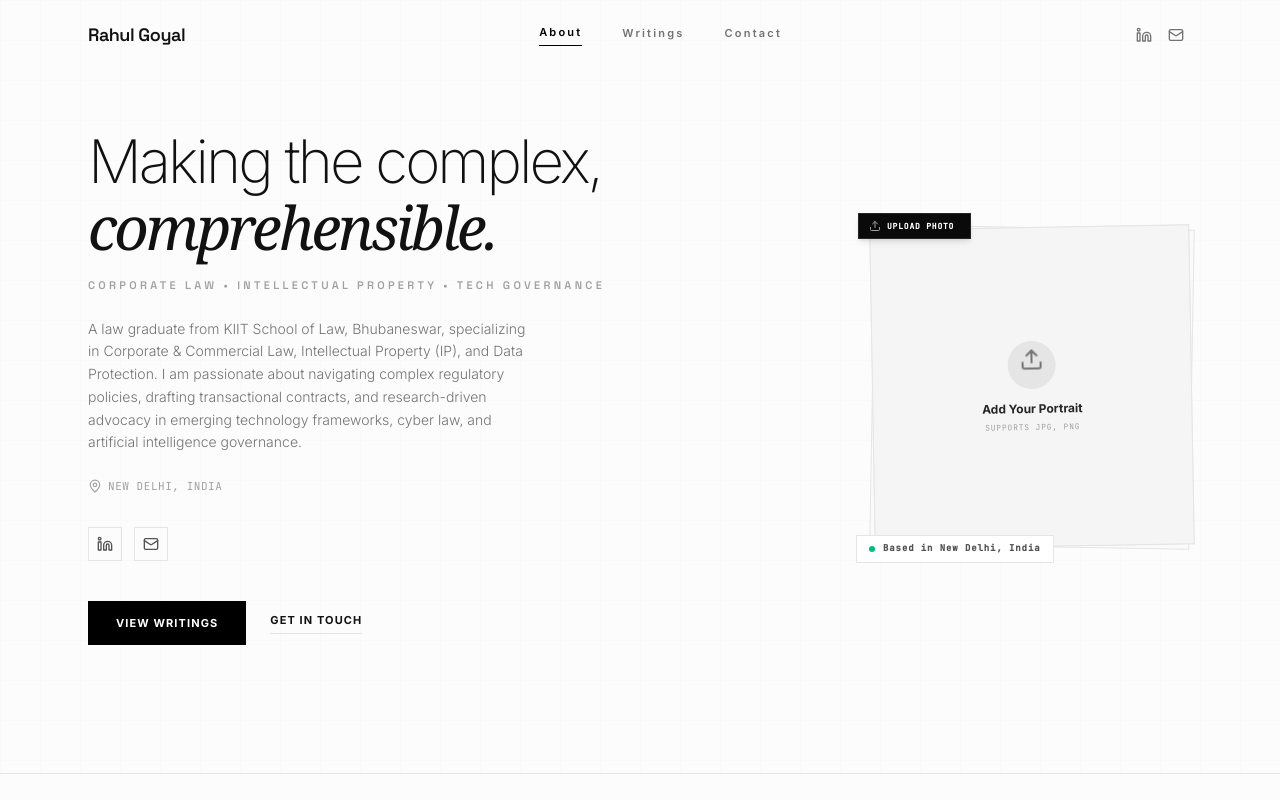
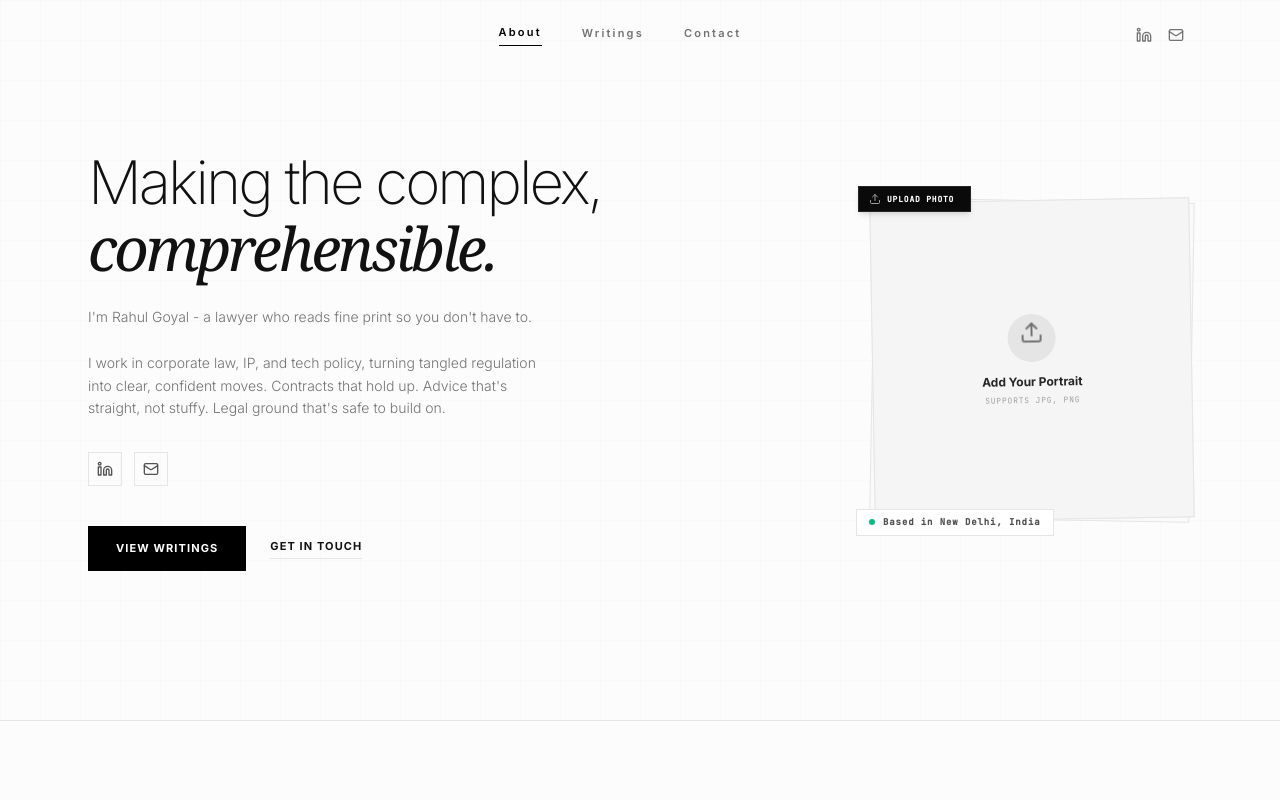
Before and after one commit to rahulgoyal234/personal-brand-rahul-goyal, a React (Vite) app: page / in a window 1280 px wide. Shown: the top 800 px of the page. Built offline with nearby package versions, Linux system fonts and the light colour scheme; a web font is replaced by a local one.

Commit message:
refactor: update personal branding and UI polish
- Rewrite professional bio for better engagement.
- Refine smooth scrolling behavior and layout.
- Implement conditional rendering for contact/hero components based on personal data.

```diff
--- a/src/components/Contact.tsx
+++ b/src/components/Contact.tsx
@@ -5,8 +5,12 @@ import { usePortfolio } from '../context/PortfolioContext';
 export default function Contact() {
   const { personalInfo } = usePortfolio();
 
+  const showLocation = personalInfo.location &&
+    personalInfo.location.toLowerCase() !== 'new delhi, india' &&
+    personalInfo.location.toLowerCase() !== 'new delhi';
+
   return (
-    <section id="contact" className="py-20 md:py-28 border-t border-brand-200 bg-[#fcfcfc] relative">
+    <section id="contact" className="py-20 md:py-28 border-t border-brand-200 bg-[#fcfcfc] relative scroll-mt-20">
       <div className="max-w-3xl mx-auto px-6 text-center space-y-12 animate-fade-in">
 
         {/* Header */}
@@ -20,7 +24,7 @@ export default function Contact() {
         </div>
 
         {/* Contact Cards Grid */}
-        <div className="grid grid-cols-1 sm:grid-cols-2 gap-6 max-w-2xl mx-auto">
+        <div className={`grid grid-cols-1 ${showLocation ? 'sm:grid-cols-2 max-w-2xl' : 'max-w-sm'} gap-6 mx-auto`}>
           <div className="flex flex-col items-center justify-center text-center p-8 bg-white border border-neutral-200 rounded-none space-y-4 shadow-xs hover:border-black transition-all duration-300">
             <div className="p-3 border border-black text-black rounded-none">
               <Mail className="w-5 h-5" />
@@ -36,6 +40,7 @@ export default function Contact() {
             </div>
           </div>
 
+          {showLocation && (
             <div className="flex flex-col items-center justify-center text-center p-8 bg-white border border-neutral-200 rounded-none space-y-4 shadow-xs hover:border-black transition-all duration-300">
               <div className="p-3 border border-black text-black rounded-none">
                 <MapPin className="w-5 h-5" />
@@ -47,6 +52,7 @@ export default function Contact() {
                 </span>
               </div>
             </div>
+          )}
         </div>
 
       </div>
--- a/src/components/Hero.tsx
+++ b/src/components/Hero.tsx
@@ -122,7 +122,7 @@ export default function Hero({ onContactClick, onPortfolioClick }: HeroProps) {
   return (
     <section
       id="about"
-      className="relative min-h-[90vh] flex items-center justify-center pt-24 pb-16 md:py-32 overflow-hidden"
+      className="relative min-h-[90vh] flex items-center justify-center pt-24 pb-16 md:py-32 overflow-hidden scroll-mt-20"
     >
       {/* Background soft geometric pattern */}
       <div className="absolute inset-0 z-0 opacity-[0.02] pointer-events-none select-none">
@@ -155,22 +155,22 @@ export default function Hero({ onContactClick, onPortfolioClick }: HeroProps) {
               >
                 {renderFormattedHeading(personalInfo.shortBio)}
               </motion.h1>
+              {personalInfo.name.toLowerCase() !== 'rahul goyal' && (
                 <motion.p
                   id="hero-subheading"
                   variants={itemVariants}
                   className="font-display text-[11px] uppercase tracking-[0.3em] text-neutral-400 mt-2 font-bold"
                 >
-                {personalInfo.name.toLowerCase() === 'rahul goyal'
-                  ? "Corporate Law • Intellectual Property • Tech Governance"
-                  : `${personalInfo.name} | ${personalInfo.title}`}
+                  {`${personalInfo.name} | ${personalInfo.title}`}
                 </motion.p>
+              )}
             </div>
 
             {/* Detailed Bio paragraph */}
             <motion.p
               id="hero-bio"
               variants={itemVariants}
-              className="text-neutral-500 text-sm leading-relaxed max-w-md font-light"
+              className="text-neutral-500 text-sm leading-relaxed max-w-md font-light whitespace-pre-line"
             >
               {personalInfo.bio}
             </motion.p>
@@ -178,6 +178,9 @@ export default function Hero({ onContactClick, onPortfolioClick }: HeroProps) {
 
 
             {/* Meta Tags (Location & Main Focus) */}
+            {personalInfo.location &&
+             personalInfo.location.toLowerCase() !== 'new delhi, india' &&
+             personalInfo.location.toLowerCase() !== 'new delhi' && (
               <motion.div
                 id="hero-metadata"
                 variants={itemVariants}
@@ -187,8 +190,8 @@ export default function Hero({ onContactClick, onPortfolioClick }: HeroProps) {
                   <MapPin className="w-3.5 h-3.5 text-brand-400" />
                   <span>{personalInfo.location}</span>
                 </div>
-
               </motion.div>
+            )}
 
             {/* Social Links */}
             <motion.div id="hero-social-links" variants={itemVariants} className="flex items-center space-x-3 pt-2">
--- a/src/components/Navigation.tsx
+++ b/src/components/Navigation.tsx
@@ -30,19 +30,13 @@ export default function Navigation({ activeSection, setActiveSection }: Navigati
   const handleNavClick = (id: string) => {
     setActiveSection(id);
     setIsOpen(false);
+
+    setTimeout(() => {
       const element = document.getElementById(id);
       if (element) {
-      const offset = 80;
-      const bodyRect = document.body.getBoundingClientRect().top;
-      const elementRect = element.getBoundingClientRect().top;
-      const elementPosition = elementRect - bodyRect;
-      const offsetPosition = elementPosition - offset;
-
-      window.scrollTo({
-        top: offsetPosition,
-        behavior: 'smooth',
-      });
+        element.scrollIntoView({ behavior: 'smooth', block: 'start' });
       }
+    }, 120);
   };
 
   return (
@@ -54,6 +48,7 @@ export default function Navigation({ activeSection, setActiveSection }: Navigati
     >
       <div className="max-w-6xl mx-auto px-6 flex items-center justify-between">
         {/* Logo */}
+        {personalInfo.name.toLowerCase() !== 'rahul goyal' ? (
           <button
             id="nav-logo"
             onClick={() => handleNavClick('about')}
@@ -63,6 +58,9 @@ export default function Navigation({ activeSection, setActiveSection }: Navigati
               {personalInfo.name}
             </span>
           </button>
+        ) : (
+          <div className="w-4 h-4" />
+        )}
 
         {/* Desktop Nav */}
         <nav id="desktop-nav" className="hidden md:flex items-center gap-10 text-[11px] uppercase tracking-[0.2em] font-semibold">
--- a/src/components/Portfolio.tsx
+++ b/src/components/Portfolio.tsx
@@ -22,7 +22,7 @@ export default function Portfolio() {
   });
 
   return (
-    <section id="portfolio" className="py-20 md:py-28 border-t border-brand-200 bg-[#fcfcfc]">
+    <section id="portfolio" className="py-20 md:py-28 border-t border-brand-200 bg-[#fcfcfc] scroll-mt-20">
       <div className="max-w-6xl mx-auto px-6">
         {/* Section Header */}
         <div className="flex flex-col md:flex-row md:items-end justify-between mb-16 space-y-6 md:space-y-0 pb-8 border-b border-neutral-100">
--- a/src/context/PortfolioContext.tsx
+++ b/src/context/PortfolioContext.tsx
@@ -63,7 +63,9 @@ export function PortfolioProvider({ children }: { children: React.ReactNode }) {
         const oldBio8 = 'An analytical lawyer and legal commentator who decodes complex regulatory policies, corporate governance trends, and intellectual property disputes through research-driven writing. Best known for sharing insightful commentaries and investigative op-eds on leading legal portals, I am passionate about making modern law and tech-governance concepts accessible, engaging, and highly informative.';
         const oldBio9 = 'A dedicated and analytical legal professional specializing in Corporate & Commercial Law, Regulatory Compliance, and Dispute Resolution. Passionate about navigating complex legal frameworks, drafting robust commercial contracts, and providing research-driven advisory, I help clients and businesses achieve their objectives with confidence and integrity.';
         const oldBio10 = 'A dedicated and analytical legal professional specializing in Corporate & Commercial Law, Regulatory Compliance, and Dispute Resolution. Passionate about navigating complex legal frameworks, drafting robust commercial contracts, and providing clear, research-driven advisory, I help clients and businesses achieve their objectives with confidence and integrity.';
-        if (!parsed.bio || parsed.bio.trim() === oldBio.trim() || parsed.bio.trim() === oldBio2.trim() || parsed.bio.trim() === oldBio3.trim() || parsed.bio.trim() === oldBio4.trim() || parsed.bio.trim() === oldBio5.trim() || parsed.bio.trim() === oldBio6.trim() || parsed.bio.trim() === oldBio7.trim() || parsed.bio.trim() === oldBio8.trim() || parsed.bio.trim() === oldBio9.trim() || parsed.bio.trim() === oldBio10.trim()) {
+        const oldBio11 = 'A law graduate from KIIT School of Law, Bhubaneswar, specializing in Corporate & Commercial Law, Intellectual Property (IP), and Data Protection. I am passionate about navigating complex regulatory policies, drafting transactional contracts, and research-driven advocacy in emerging technology frameworks, cyber law, and artificial intelligence governance.';
+        const oldBio12 = 'Bridging the gap between groundbreaking innovation and rigid regulation. I specialize in corporate commercial frameworks, sensory intellectual property, and high-stakes tech policy. From drafting watertight transactional contracts to advising on cutting-edge AI governance, I make complex legal landscapes safe, navigable, and strategically advantageous for visionaries.';
+        if (!parsed.bio || parsed.bio.trim() === oldBio.trim() || parsed.bio.trim() === oldBio2.trim() || parsed.bio.trim() === oldBio3.trim() || parsed.bio.trim() === oldBio4.trim() || parsed.bio.trim() === oldBio5.trim() || parsed.bio.trim() === oldBio6.trim() || parsed.bio.trim() === oldBio7.trim() || parsed.bio.trim() === oldBio8.trim() || parsed.bio.trim() === oldBio9.trim() || parsed.bio.trim() === oldBio10.trim() || parsed.bio.trim() === oldBio11.trim() || parsed.bio.trim() === oldBio12.trim()) {
           parsed.bio = PERSONAL_INFO.bio;
         }
 
--- a/src/data/portfolio.ts
+++ b/src/data/portfolio.ts
@@ -6,7 +6,9 @@ import privateLawCollegesImg from '../assets/images/private_law_colleges_thumbna
 export const PERSONAL_INFO = {
   name: 'Rahul Goyal',
   title: 'Lawyer',
-  bio: 'A law graduate from KIIT School of Law, Bhubaneswar, specializing in Corporate & Commercial Law, Intellectual Property (IP), and Data Protection. I am passionate about navigating complex regulatory policies, drafting transactional contracts, and research-driven advocacy in emerging technology frameworks, cyber law, and artificial intelligence governance.',
+  bio: `I'm Rahul Goyal - a lawyer who reads fine print so you don't have to.
+
+I work in corporate law, IP, and tech policy, turning tangled regulation into clear, confident moves. Contracts that hold up. Advice that's straight, not stuffy. Legal ground that's safe to build on.`,
   shortBio: 'Making the complex, comprehensible.',
   location: 'New Delhi, India',
   email: 'rahulgyl48@gmail.com',
```
Also changed, not shown: src/components/CursorRing.tsx (+2 -55 lines). Lines whose indentation alone changed are shown as unchanged.
